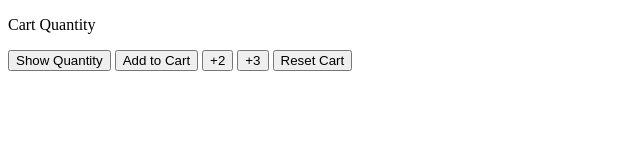
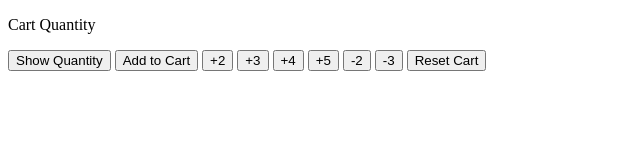
Before and after one commit to jesvica/supersimpledev-js-course, a plain HTML site: page 05-variables/cart-quantity.html in a window 1280 px wide. Shown: the whole page, without its empty margins (0-640 px from the left). Drawn offline with Linux system fonts and the light colour scheme.

Commit message:
Add new +/- buttons and remove from cart button

```diff
--- a/05-variables/cart-quantity.html
+++ b/05-variables/cart-quantity.html
@@ -27,6 +27,26 @@
     ">+3</button>
 
     <button onclick="
+    cartQuantity += 4;
+    console.log(`Cart quantity: ${cartQuantity}`);
+    ">+4</button>
+
+    <button onclick="
+    cartQuantity += 5;
+    console.log(`Cart quantity: ${cartQuantity}`);
+    ">+5</button>
+
+    <button onclick="
+    cartQuantity -= 2;
+    console.log(`Cart quantity: ${cartQuantity}`);
+    ">-2</button>
+
+    <button onclick="
+    cartQuantity -= 3;
+    console.log(`Cart quantity: ${cartQuantity}`);
+    ">-3</button>
+
+    <button onclick="
     cartQuantity = 0;
     console.log('Cart was reset');
     console.log(`Cart quantity: ${cartQuantity}`)
```
